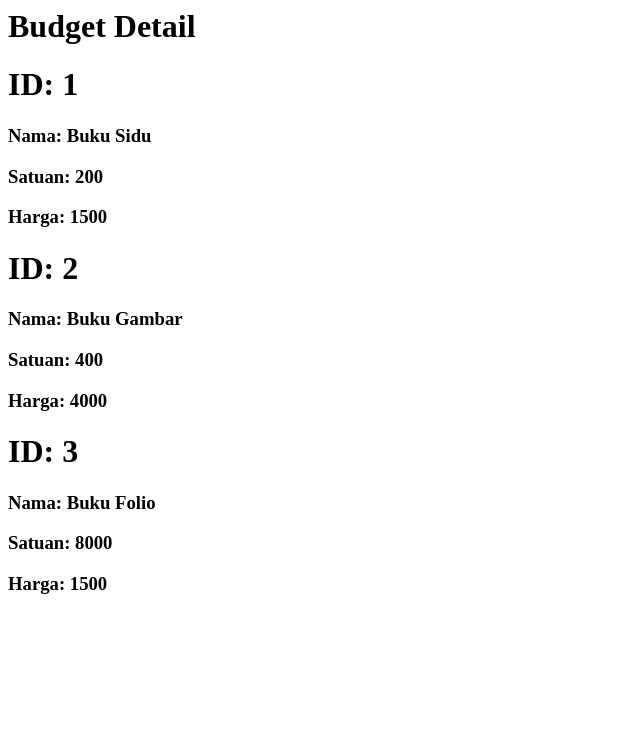
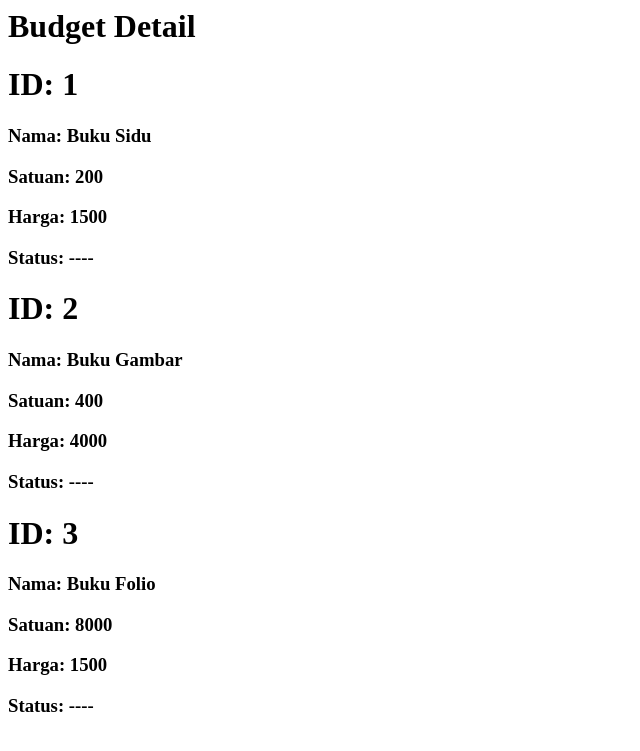
Before and after one commit to FawwazMayda/ebudget, a Django app: page /ebudget/budget_detail/ in a window 1280 px wide. Shown: the top 751 px of the page, without its empty margins (0-640 px from the left). Run offline with Django 3.2, Linux system fonts and the light colour scheme; data comes from the database, SQL or seed files in the repository; both versions use the stored data as it was after the commit.

Commit message:
Migrate Status Field added

```diff
--- a/budget/models.py
+++ b/budget/models.py
@@ -5,6 +5,7 @@ class Budget(models.Model):
     nama = models.CharField(max_length=200)
     harga = models.IntegerField()
     satuan = models.IntegerField()
+    status = models.CharField(max_length=50,default="----")
 
     def __str__(self):
         return "{nama} {harga} {satuan}".format(nama=self.nama,harga=self.harga,satuan=self.satuan)
--- a/budget/templates/budget_detail.html
+++ b/budget/templates/budget_detail.html
@@ -4,4 +4,5 @@
     <h3>Nama: {{t.nama}}</h3>
     <h3>Satuan: {{t.satuan}}</h3>
     <h3>Harga: {{t.harga}}</h3>
+    <h3>Status: {{t.status}}</h3>
 {% endfor %}
```
Also changed, not shown: budget/migrations/0002_budget_status.py (added), db.sqlite3.
